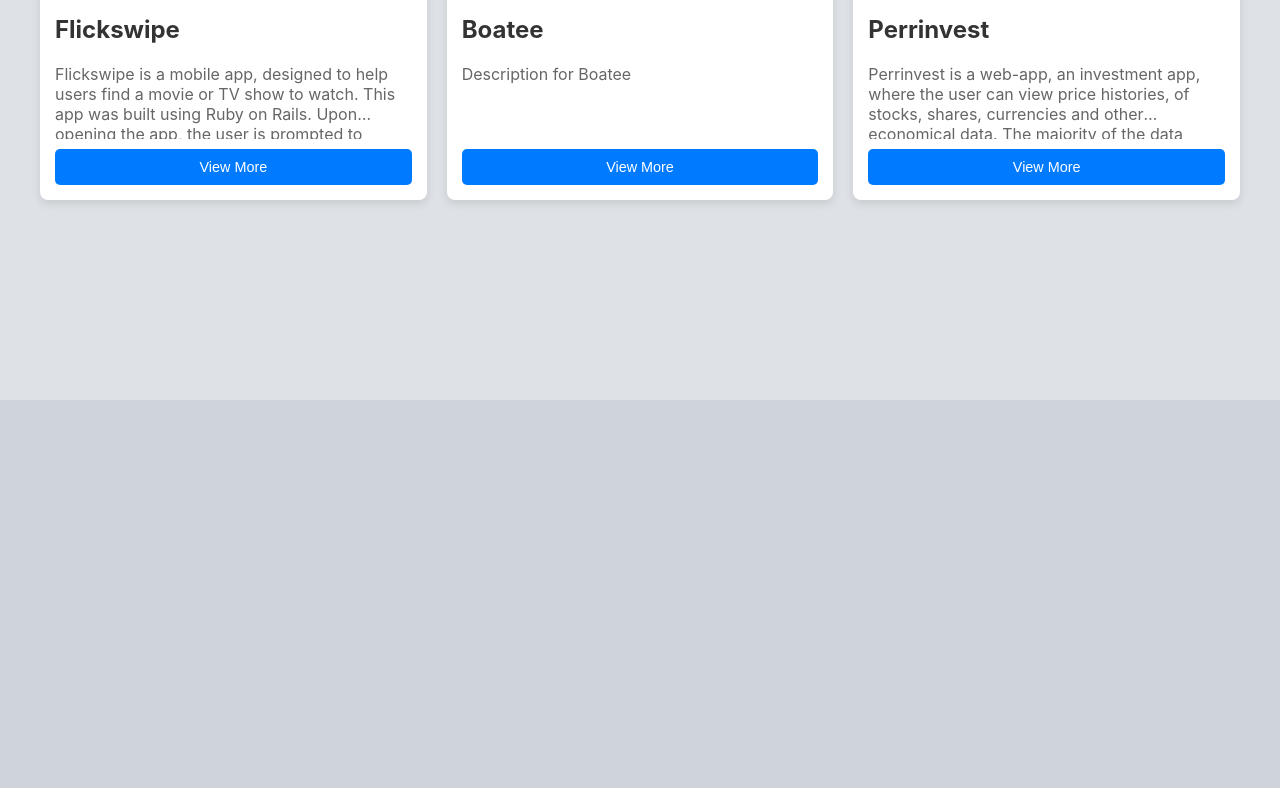
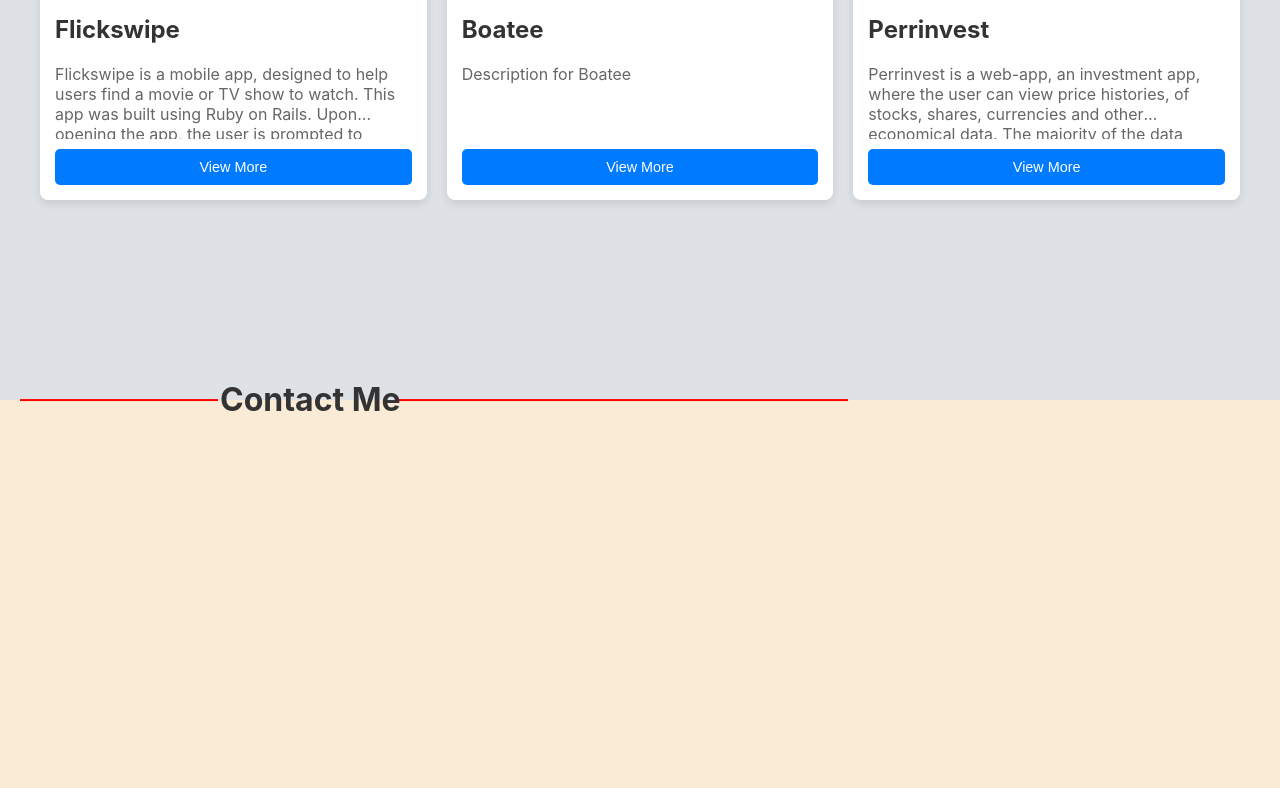
Before and after one commit to sperrin98/portfolio, a React (Create React App) app in the folder OneDrive/Desktop/portfolio/frontend/: page / in a window 1280 px wide. Shown: the part 2000-2788 px from the top of the page. Built offline with nearby package versions, Linux system fonts and the light colour scheme.

Commit message:
'contactme-title'

```diff
--- a/OneDrive/Desktop/portfolio/frontend/src/App.js
+++ b/OneDrive/Desktop/portfolio/frontend/src/App.js
@@ -3,6 +3,7 @@ import './App.css';
 import './Overview.css';
 import './AboutMe.css';
 import './Work.css';
+import './ContactMe.css';
 import ProjectCard from './ProjectCard';
 import MapComponent from './MapComponent';
 import SkillsCarousel from './SkillsCarousel'; // Import the SkillsCarousel component
@@ -104,12 +105,9 @@ function App() {
         </div>
       </section>
 
-      <section className="section" id="skills">
-        <h1>Skills</h1>
-        <div className="skills-carousel-container">
-          {/* SkillsCarousel component is already included in the overview section */}
-        </div>
-      </section>
+      <div className='contact-header-container'>
+        <h1 className='contact-header'>Contact Me</h1>
+      </div>
 
       <section className="section" id="contact-me">
         <h1>Contact Me</h1>
--- /dev/null
+++ b/OneDrive/Desktop/portfolio/frontend/src/ContactMe.css
@@ -0,0 +1,50 @@
+#contact-me {
+    background-color: antiquewhite;
+    position: relative;
+}
+
+.contact-header-container {
+    display: flex;
+    align-items: center;
+    position: absolute; /* Allow positioning within parent */
+    width: 100%;
+    max-width: 1000px; /* Adjust as needed */
+    left: 0; /* Align to the left edge */
+    margin: 0 auto; /* Center horizontally within the container */
+    padding: 0 20px; /* Space from the left edge */
+    top: 300vh; /* Adjust to position it between sections */
+    transform: translateY(-50%); /* Center vertically */
+    z-index: 10; /* Ensure it appears on top */
+}
+
+.contact-header {
+    font-size: 2rem; /* Adjust font size as needed */
+    color: #333; /* Adjust text color if needed */
+    padding: 0 20px; /* Space between text and lines */
+    white-space: nowrap; /* Prevent text from wrapping */
+    position: relative; /* Ensure title is above the lines */
+    z-index: 1; /* Keep title on top */
+    left: 180px;
+  }
+
+.contact-header-container::before,
+.contact-header-container::after {
+    content: '';
+    position: absolute;
+    top: 50%;
+    transform: translateY(-50%); /* Center lines vertically */
+    border-bottom: 2px solid red; /* Line color and thickness */
+}
+
+.contact-header-container::before {
+    left: 0; /* Align left line to the start of the container */
+    width: 198px; /* Length of the left line */
+    margin-left: 20px; /* Space from the left edge of the container */
+}
+
+.contact-header-container::after {
+    right: 0; /* Align right line to the end of the container */
+    left: 378px; /* Position to the right of the title */
+    margin-left: 20px; /* Space between line and title */
+    width: 450px; /* Length of the right line */
+}
```
